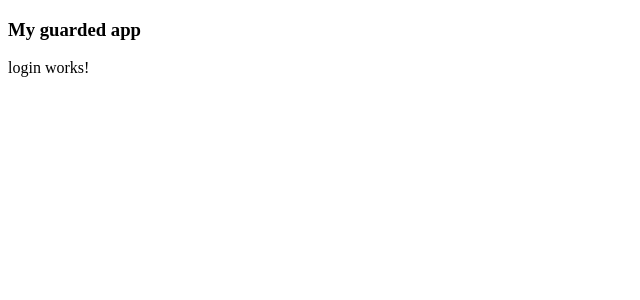
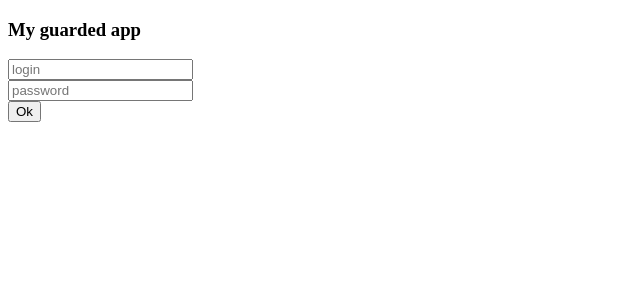
Before and after one commit to AugustoCiuffoletti/old_ssw_login, an Angular app: page /login in a window 1280 px wide. Shown: the top 300 px of the page, without its empty margins (0-640 px from the left). Built offline with nearby package versions, Linux system fonts and the light colour scheme.

Commit message:
Login form added with empty login event handler

```diff
--- a/src/app/app.module.ts
+++ b/src/app/app.module.ts
@@ -1,5 +1,6 @@
 import { BrowserModule } from '@angular/platform-browser';
 import { NgModule } from '@angular/core';
+import {FormsModule} from '@angular/forms';
 
 import { AppRoutingModule } from './app-routing.module';
 import { AppComponent } from './app.component';
@@ -14,7 +15,8 @@ import { LoginComponent } from './login/login.component';
   ],
   imports: [
     BrowserModule,
-    AppRoutingModule
+    AppRoutingModule,
+    FormsModule
   ],
   providers: [],
   bootstrap: [AppComponent]
--- a/src/app/login/login.component.html
+++ b/src/app/login/login.component.html
@@ -1 +1,9 @@
-<p>login works!</p>
+<div>
+
+  <input placeholder="login" />
+  <br>
+  <input placeholder="password" type="password" />
+  <br>
+  <button (click)="onLoginEventHandler()">Ok</button>
+
+</div>
--- a/src/app/login/login.component.ts
+++ b/src/app/login/login.component.ts
@@ -12,4 +12,7 @@ export class LoginComponent implements OnInit {
   ngOnInit(): void {
   }
 
+  onLoginEventHandler() {
+
+  }
 }
```
